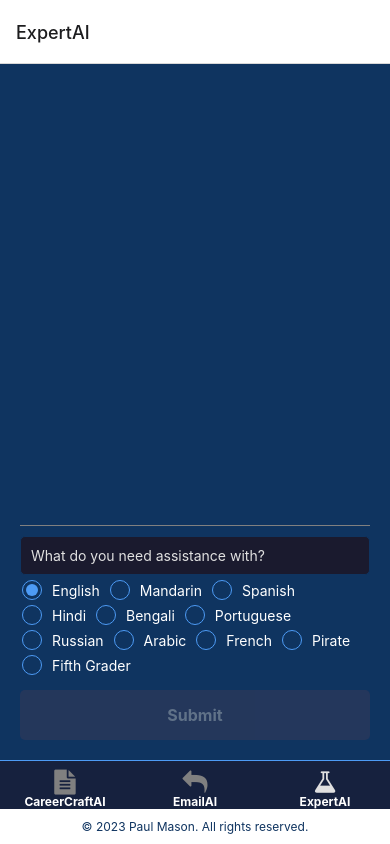
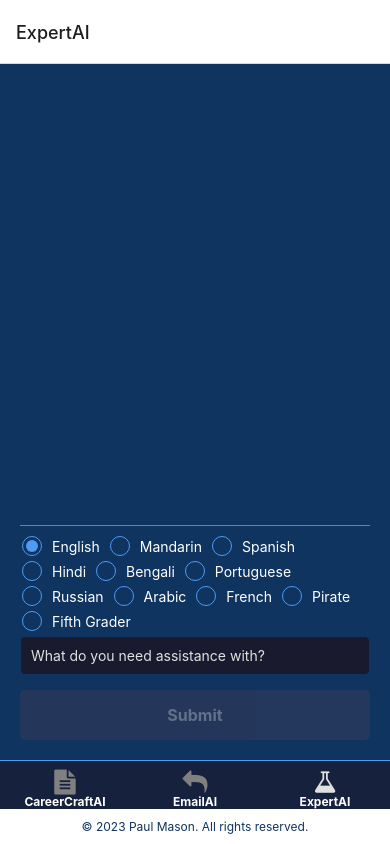
Before and after one commit to PaulMasonDev/prompt-playground, a React Native app in the folder frontend/: screen / in a window 390 px wide. Built offline with nearby package versions, Linux system fonts and the light colour scheme.

Commit message:
Update ExpertAI.tsx

```diff
--- a/frontend/src/components/Prompting/ExpertAI.tsx
+++ b/frontend/src/components/Prompting/ExpertAI.tsx
@@ -37,13 +37,6 @@ export const ExpertAI = () => {
 
   const inputSection = (
     <>
-      <CustomTextInput
-        value={prompt}
-        onChangeText={setPrompt}
-        onSubmit={handlePress}
-        placeholder="What do you need assistance with?"
-        clearTextOnFocus
-      />
       <RadioGroup
         // TODO: This functionality should be applied everywhere.
         options={[
@@ -60,6 +53,13 @@ export const ExpertAI = () => {
           { label: "Fifth Grader", value: "5th Grade Teacher" },
         ]}
         setExternalValue={setType}
+      />
+      <CustomTextInput
+        value={prompt}
+        onChangeText={setPrompt}
+        onSubmit={handlePress}
+        placeholder="What do you need assistance with?"
+        clearTextOnFocus
       />
       <CustomButton
         title="Submit"
```
